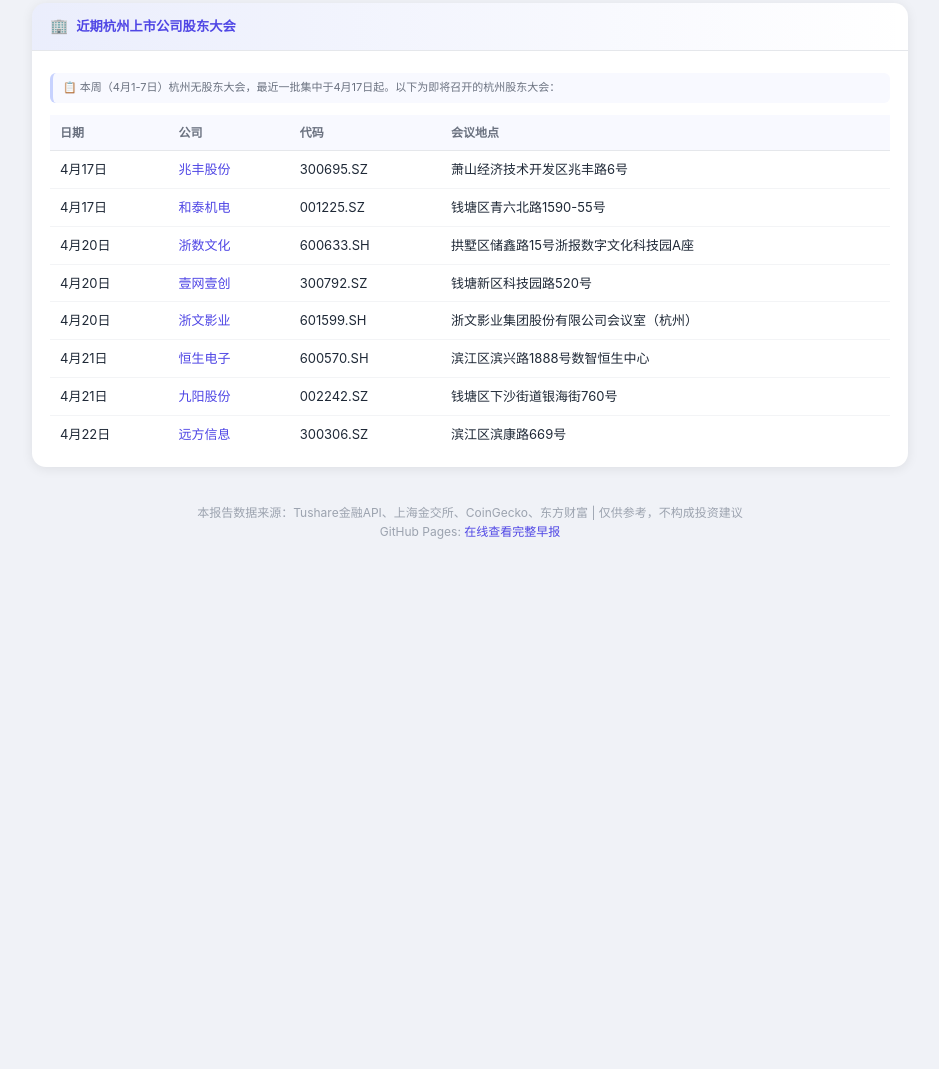
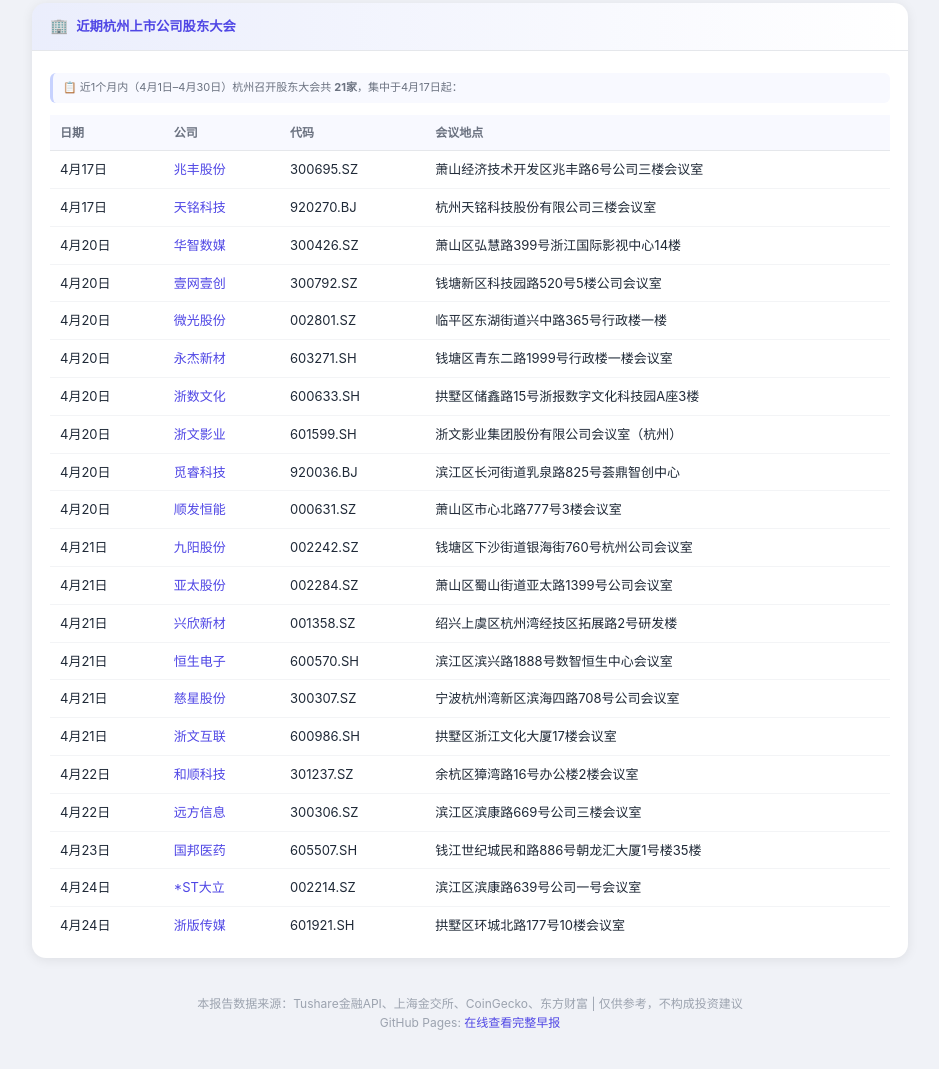
Before and after one commit to WeiZhang418/morning-reports, a plain HTML site: page market_morning_report_20260401.html in a window 1280 px wide. Shown: the part 4649-5718 px from the top of the page, without its empty margins (170-1109 px from the left). Before the commit the page ends 5250 px from the top, so only its background shows below. Drawn offline with Linux system fonts and the light colour scheme.

Commit message:
报告更新: 早报 market_morning_report_20260401.html 最新晚报 market_evening_report_20260331.html
自动推送于 2026-04-01 10:07:04

```diff
--- a/market_morning_report_20260401.html
+++ b/market_morning_report_20260401.html
@@ -458,7 +458,7 @@
 <div class="section">
   <div class="section-title"><span class="icon">🏢</span>近期杭州上市公司股东大会</div>
   <div class="section-body">
-    <div class="tip" style="margin-bottom:12px;">📋 本周（4月1-7日）杭州无股东大会，最近一批集中于4月17日起。以下为即将召开的杭州股东大会：</div>
+    <div class="tip" style="margin-bottom:12px;">📋 近1个月内（4月1日–4月30日）杭州召开股东大会共 <strong>21家</strong>，集中于4月17日起：</div>
     <table class="gm-table">
       <thead><tr><th>日期</th><th>公司</th><th>代码</th><th>会议地点</th></tr></thead>
       <tbody>
@@ -466,25 +466,43 @@
           <td>4月17日</td>
           <td><a href="https://quote.eastmoney.com/sz300695.html" target="_blank">兆丰股份</a></td>
           <td>300695.SZ</td>
-          <td>萧山经济技术开发区兆丰路6号</td>
+          <td>萧山经济技术开发区兆丰路6号公司三楼会议室</td>
         </tr>
         <tr>
           <td>4月17日</td>
-          <td><a href="https://quote.eastmoney.com/sz001225.html" target="_blank">和泰机电</a></td>
-          <td>001225.SZ</td>
-          <td>钱塘区青六北路1590-55号</td>
+          <td><a href="https://quote.eastmoney.com/bj920270.html" target="_blank">天铭科技</a></td>
+          <td>920270.BJ</td>
+          <td>杭州天铭科技股份有限公司三楼会议室</td>
+        </tr>
+        <tr>
+          <td>4月20日</td>
+          <td><a href="https://quote.eastmoney.com/sz300426.html" target="_blank">华智数媒</a></td>
+          <td>300426.SZ</td>
+          <td>萧山区弘慧路399号浙江国际影视中心14楼</td>
+        </tr>
+        <tr>
+          <td>4月20日</td>
+          <td><a href="https://quote.eastmoney.com/sz300792.html" target="_blank">壹网壹创</a></td>
+          <td>300792.SZ</td>
+          <td>钱塘新区科技园路520号5楼公司会议室</td>
+        </tr>
+        <tr>
+          <td>4月20日</td>
+          <td><a href="https://quote.eastmoney.com/sz002801.html" target="_blank">微光股份</a></td>
+          <td>002801.SZ</td>
+          <td>临平区东湖街道兴中路365号行政楼一楼</td>
+        </tr>
+        <tr>
+          <td>4月20日</td>
+          <td><a href="https://quote.eastmoney.com/sh603271.html" target="_blank">永杰新材</a></td>
+          <td>603271.SH</td>
+          <td>钱塘区青东二路1999号行政楼一楼会议室</td>
         </tr>
         <tr>
           <td>4月20日</td>
           <td><a href="https://quote.eastmoney.com/sh600633.html" target="_blank">浙数文化</a></td>
           <td>600633.SH</td>
-          <td>拱墅区储鑫路15号浙报数字文化科技园A座</td>
-        </tr>
-        <tr>
-          <td>4月20日</td>
-          <td><a href="https://quote.eastmoney.com/sz300792.html" target="_blank">壹网壹创</a></td>
-          <td>300792.SZ</td>
-          <td>钱塘新区科技园路520号</td>
+          <td>拱墅区储鑫路15号浙报数字文化科技园A座3楼</td>
         </tr>
         <tr>
           <td>4月20日</td>
@@ -493,22 +511,82 @@
           <td>浙文影业集团股份有限公司会议室（杭州）</td>
         </tr>
         <tr>
-          <td>4月21日</td>
-          <td><a href="https://quote.eastmoney.com/sh600570.html" target="_blank">恒生电子</a></td>
-          <td>600570.SH</td>
-          <td>滨江区滨兴路1888号数智恒生中心</td>
+          <td>4月20日</td>
+          <td><a href="https://quote.eastmoney.com/bj920036.html" target="_blank">觅睿科技</a></td>
+          <td>920036.BJ</td>
+          <td>滨江区长河街道乳泉路825号荟鼎智创中心</td>
+        </tr>
+        <tr>
+          <td>4月20日</td>
+          <td><a href="https://quote.eastmoney.com/sz000631.html" target="_blank">顺发恒能</a></td>
+          <td>000631.SZ</td>
+          <td>萧山区市心北路777号3楼会议室</td>
         </tr>
         <tr>
           <td>4月21日</td>
           <td><a href="https://quote.eastmoney.com/sz002242.html" target="_blank">九阳股份</a></td>
           <td>002242.SZ</td>
-          <td>钱塘区下沙街道银海街760号</td>
+          <td>钱塘区下沙街道银海街760号杭州公司会议室</td>
+        </tr>
+        <tr>
+          <td>4月21日</td>
+          <td><a href="https://quote.eastmoney.com/sz002284.html" target="_blank">亚太股份</a></td>
+          <td>002284.SZ</td>
+          <td>萧山区蜀山街道亚太路1399号公司会议室</td>
+        </tr>
+        <tr>
+          <td>4月21日</td>
+          <td><a href="https://quote.eastmoney.com/sz001358.html" target="_blank">兴欣新材</a></td>
+          <td>001358.SZ</td>
+          <td>绍兴上虞区杭州湾经技区拓展路2号研发楼</td>
+        </tr>
+        <tr>
+          <td>4月21日</td>
+          <td><a href="https://quote.eastmoney.com/sh600570.html" target="_blank">恒生电子</a></td>
+          <td>600570.SH</td>
+          <td>滨江区滨兴路1888号数智恒生中心会议室</td>
+        </tr>
+        <tr>
+          <td>4月21日</td>
+          <td><a href="https://quote.eastmoney.com/sz300307.html" target="_blank">慈星股份</a></td>
+          <td>300307.SZ</td>
+          <td>宁波杭州湾新区滨海四路708号公司会议室</td>
+        </tr>
+        <tr>
+          <td>4月21日</td>
+          <td><a href="https://quote.eastmoney.com/sh600986.html" target="_blank">浙文互联</a></td>
+          <td>600986.SH</td>
+          <td>拱墅区浙江文化大厦17楼会议室</td>
+        </tr>
+        <tr>
+          <td>4月22日</td>
+          <td><a href="https://quote.eastmoney.com/sz301237.html" target="_blank">和顺科技</a></td>
+          <td>301237.SZ</td>
+          <td>余杭区獐湾路16号办公楼2楼会议室</td>
         </tr>
         <tr>
           <td>4月22日</td>
           <td><a href="https://quote.eastmoney.com/sz300306.html" target="_blank">远方信息</a></td>
           <td>300306.SZ</td>
-          <td>滨江区滨康路669号</td>
+          <td>滨江区滨康路669号公司三楼会议室</td>
+        </tr>
+        <tr>
+          <td>4月23日</td>
+          <td><a href="https://quote.eastmoney.com/sh605507.html" target="_blank">国邦医药</a></td>
+          <td>605507.SH</td>
+          <td>钱江世纪城民和路886号朝龙汇大厦1号楼35楼</td>
+        </tr>
+        <tr>
+          <td>4月24日</td>
+          <td><a href="https://quote.eastmoney.com/sz002214.html" target="_blank">*ST大立</a></td>
+          <td>002214.SZ</td>
+          <td>滨江区滨康路639号公司一号会议室</td>
+        </tr>
+        <tr>
+          <td>4月24日</td>
+          <td><a href="https://quote.eastmoney.com/sh601921.html" target="_blank">浙版传媒</a></td>
+          <td>601921.SH</td>
+          <td>拱墅区环城北路177号10楼会议室</td>
         </tr>
       </tbody>
     </table>
```
